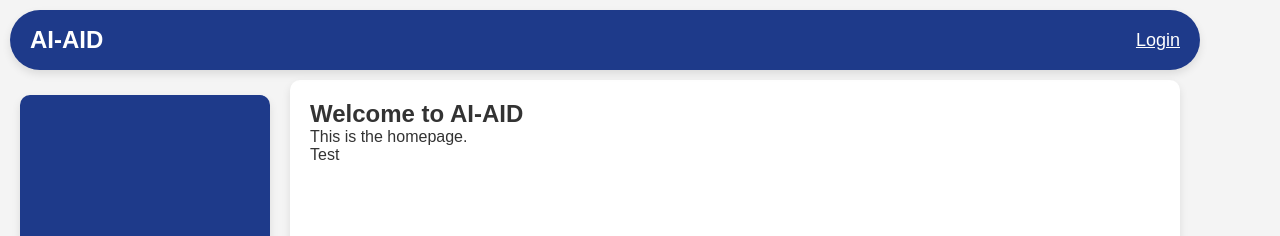
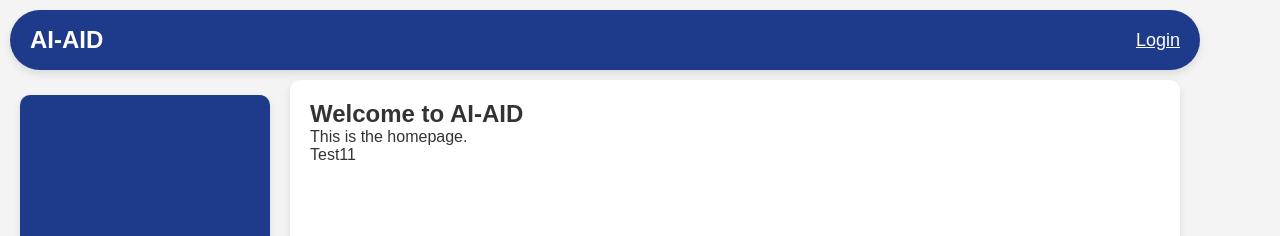
Before and after one commit to BS-PMC-2024/BS-PMC-2024-Team20, a React (Create React App) app: page / in a window 1280 px wide. Shown: the top 236 px of the page. Built offline with nearby package versions, Linux system fonts and the light colour scheme; no server answers.

Commit message:
update files

```diff
--- a/src/pages/HomePage.jsx
+++ b/src/pages/HomePage.jsx
@@ -5,7 +5,7 @@ const HomePage = () => {
     <div>
       <h2>Welcome to AI-AID</h2>
       <p>This is the homepage.</p>
-      <p> Test</p>
+      <p> Test11</p>
     </div>
   );
 };
```
Also changed, not shown: 1 other file (tests, documents, lock files or other folders).
